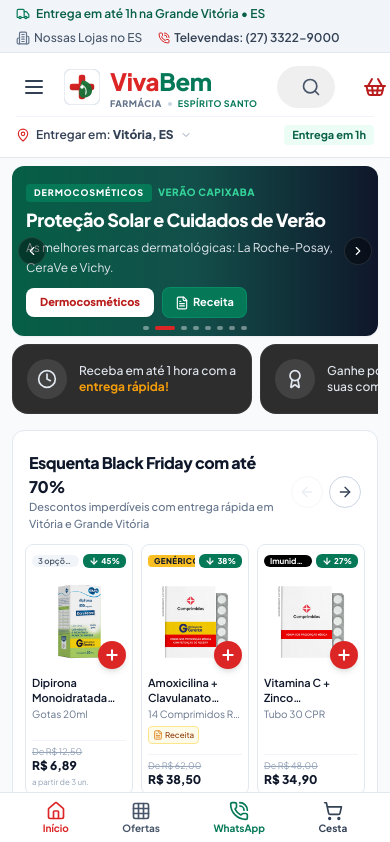
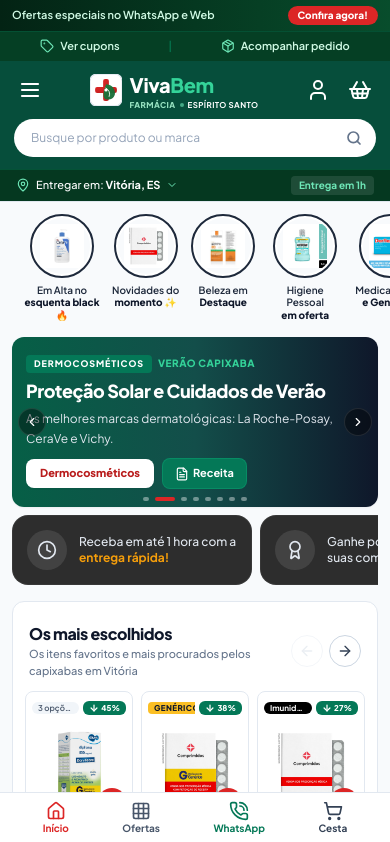
Before and after one commit to carolzinh427-beep/farm, a React (Vite) app: page / in a window 390 px wide. Shown: the top 842 px of the page. Built offline with nearby package versions, Linux system fonts and the light colour scheme.

Commit message:
feat(mobile): adapt Drogaria Rosario mobile aesthetic to VivaBem brand colors, logo, story bubbles and 'Os mais escolhidos' carousel

```diff
--- a/src/App.tsx
+++ b/src/App.tsx
@@ -4,6 +4,7 @@ import { Product, CartItem } from './types';
 import { Navbar } from './components/Navbar';
 import { HeroSlider } from './components/HeroSlider';
 import { BenefitStrip } from './components/BenefitStrip';
+import { StoryCategoryBubbles } from './components/StoryCategoryBubbles';
 import { ProductCard } from './components/ProductCard';
 import { ProductCarousel } from './components/ProductCarousel';
 import { CareBannerCarousel } from './components/CareBannerCarousel';
@@ -156,9 +157,12 @@ export const App: React.FC = () => {
         onSelectCategory={setSelectedCategory}
       />
 
-      {/* Hero Banner Slider & Quick Access */}
+      {/* Story Category Bubbles (Exact Rosário Aesthetic) & Hero Banner */}
       {selectedCategory === 'todos' && !searchQuery && (
         <>
+          <div className="max-w-7xl mx-auto px-2 sm:px-4">
+            <StoryCategoryBubbles onSelectCategory={setSelectedCategory} />
+          </div>
           <HeroSlider
             onOpenPrescription={() => setIsPrescriptionOpen(true)}
             onSelectCategory={setSelectedCategory}
@@ -176,12 +180,12 @@ export const App: React.FC = () => {
         {/* If user is browsing home (todos and no search) show Carousels with Drogasil Arrows */}
         {selectedCategory === 'todos' && !searchQuery ? (
           <>
-            {/* CAROUSEL 1: Esquenta Black Friday com até 70% (with ← and → arrows) */}
+            {/* CAROUSEL 1: Os mais escolhidos (Exact Rosário Title with ← and → arrows) */}
             <div className="bg-white rounded-xl sm:rounded-2xl p-3 sm:p-5 border border-slate-200 shadow-xs">
               <ProductCarousel
-                title="Esquenta Black Friday com até 70%"
-                subtitle={`Descontos imperdíveis com entrega rápida em ${selectedCity} e Grande Vitória`}
-                badge="Black Friday"
+                title="Os mais escolhidos"
+                subtitle={`Os itens favoritos e mais procurados pelos capixabas em ${selectedCity}`}
+                badge="Esquenta Black"
                 products={blackFridayDeals}
                 onAddToCart={handleAddToCart}
                 cartItems={cartItems}
--- a/src/components/Logo.tsx
+++ b/src/components/Logo.tsx
@@ -1,20 +1,26 @@
 import React from 'react';
 
-export const Logo: React.FC<{ className?: string; size?: 'sm' | 'md' | 'lg' }> = ({ className = '', size = 'md' }) => {
+export const Logo: React.FC<{
+  className?: string;
+  size?: 'sm' | 'md' | 'lg';
+  variant?: 'default' | 'white';
+}> = ({ className = '', size = 'md', variant = 'default' }) => {
   const iconSizes = {
     sm: 'w-7 h-7',
-    md: 'w-9 h-9',
-    lg: 'w-12 h-12'
+    md: 'w-8 h-8 sm:w-9 sm:h-9',
+    lg: 'w-11 h-11'
   };
 
   const textSizes = {
-    sm: 'text-lg',
-    md: 'text-2xl',
-    lg: 'text-3xl'
+    sm: 'text-base sm:text-lg',
+    md: 'text-xl sm:text-2xl',
+    lg: 'text-2xl sm:text-3xl'
   };
 
+  const isWhite = variant === 'white';
+
   return (
-    <div className={`flex items-center gap-2.5 select-none ${className}`}>
+    <div className={`flex items-center gap-2 select-none ${className}`}>
       {/* Red & Green Cross Emblem */}
       <div className={`${iconSizes[size]} flex-shrink-0 flex items-center justify-center`}>
         <svg viewBox="0 0 100 100" className="w-full h-full drop-shadow-xs">
@@ -47,13 +53,15 @@ export const Logo: React.FC<{ className?: string; size?: 'sm' | 'md' | 'lg' }> =
       {/* Typography */}
       <div className="flex flex-col leading-none">
         <div className="flex items-center font-black tracking-tight">
-          <span className={`text-red-600 ${textSizes[size]}`}>Viva</span>
-          <span className={`text-emerald-700 ${textSizes[size]}`}>Bem</span>
+          <span className={`${isWhite ? 'text-white' : 'text-red-600'} ${textSizes[size]}`}>Viva</span>
+          <span className={`${isWhite ? 'text-emerald-400' : 'text-emerald-700'} ${textSizes[size]}`}>Bem</span>
         </div>
-        <div className="flex items-center gap-1.5 mt-0.5">
-          <span className="text-[9px] tracking-wider uppercase font-extrabold text-slate-500">Farmácia</span>
-          <span className="w-1 h-1 rounded-full bg-slate-300"></span>
-          <span className="text-[9px] font-bold text-emerald-700 uppercase tracking-wider">
+        <div className="flex items-center gap-1 mt-0.5">
+          <span className={`text-[8px] sm:text-[9px] tracking-wider uppercase font-extrabold ${isWhite ? 'text-emerald-200/90' : 'text-slate-500'}`}>
+            Farmácia
+          </span>
+          <span className={`w-1 h-1 rounded-full ${isWhite ? 'bg-emerald-300/60' : 'bg-slate-300'}`}></span>
+          <span className={`text-[8px] sm:text-[9px] font-bold uppercase tracking-wider ${isWhite ? 'text-white' : 'text-emerald-700'}`}>
             Espírito Santo
           </span>
         </div>
--- a/src/components/Navbar.tsx
+++ b/src/components/Navbar.tsx
@@ -67,16 +67,132 @@ export const Navbar: React.FC<NavbarProps> = ({
 
   return (
     <header className="sticky top-0 z-40 bg-white border-b border-slate-200">
-      {/* 1. Top Informational Strip */}
+      {/* ======================================================== */}
+      {/* 1. MOBILE HEADER (DROGARIA ROSÁRIO AESTHETIC ADAPTED TO VIVABEM) */}
+      {/* ======================================================== */}
+      <div className="lg:hidden w-full">
+        {/* Top Promotional Bar with Red Pill Button */}
+        <div className="bg-gradient-to-r from-[#032314] via-[#053820] to-[#084D2C] text-white px-3 py-1.5 flex items-center justify-between text-[11px]">
+          <span className="font-semibold text-emerald-100 truncate pr-2">
+            Ofertas especiais no WhatsApp e Web
+          </span>
+          <button
+            onClick={() => onSelectCategory('ofertas')}
+            className="bg-red-600 hover:bg-red-700 active:scale-95 text-white font-black text-[10px] px-2.5 py-0.5 rounded-full shrink-0 shadow-xs cursor-pointer"
+          >
+            Confira agora!
+          </button>
+        </div>
+
+        {/* Sub-bar: 'Ver cupons' and 'Acompanhar pedido' */}
+        <div className="bg-[#053F24] text-emerald-100 px-4 py-1.5 flex items-center justify-around border-t border-emerald-700/30 text-[11px] font-semibold">
+          <button
+            onClick={() => onSelectCategory('ofertas')}
+            className="flex items-center gap-1.5 hover:text-white cursor-pointer"
+          >
+            <Tag className="w-3.5 h-3.5 text-emerald-300" />
+            <span>Ver cupons</span>
+          </button>
+          <span className="text-emerald-600/60">|</span>
+          <button
+            onClick={onOpenOrders}
+            className="flex items-center gap-1.5 hover:text-white cursor-pointer"
+          >
+            <Package className="w-3.5 h-3.5 text-emerald-300" />
+            <span>Acompanhar pedido</span>
+          </button>
+        </div>
+
+        {/* Main Brand Green Header Bar (Menu, White Logo, User, Basket) */}
+        <div className="bg-[#064E3B] px-3.5 pt-2.5 pb-3 text-white space-y-2.5">
+          <div className="flex items-center justify-between gap-2">
+            {/* Hamburger Button */}
+            <button
+              onClick={() => setMobileMenuOpen(!mobileMenuOpen)}
+              className="p-1 text-white hover:text-emerald-200 cursor-pointer"
+              aria-label="Abrir Menu"
+            >
+              {mobileMenuOpen ? <X className="w-6 h-6" /> : <Menu className="w-6 h-6 stroke-[2.2]" />}
+            </button>
+
+            {/* Farmácia VivaBem Logo (White Variant) */}
+            <a href="#" className="flex-shrink-0">
+              <Logo size="md" variant="white" />
+            </a>
+
+            {/* Right Icons: User Profile & Cart Basket */}
+            <div className="flex items-center gap-2.5">
+              <button
+                onClick={onOpenAuth}
+                className="p-1 text-white hover:text-emerald-200 cursor-pointer"
+                aria-label="Entrar ou cadastrar"
+              >
+                <User className="w-6 h-6 stroke-[2]" />
+              </button>
+
+              <button
+                onClick={onOpenCart}
+                className="p-1 text-white hover:text-emerald-200 relative cursor-pointer"
+                aria-label="Abrir Cesta"
+              >
+                <ShoppingBasket className="w-6 h-6 stroke-[2]" />
+                {totalItemsCount > 0 && (
+                  <span className="absolute -top-1 -right-1 bg-red-600 text-white font-black text-[9px] w-4 h-4 rounded-full flex items-center justify-center shadow-xs">
+                    {totalItemsCount}
+                  </span>
+                )}
+              </button>
+            </div>
+          </div>
+
+          {/* White Capsule Search Bar: 'Busque por produto ou marca' */}
+          <div className="relative w-full">
+            <input
+              type="text"
+              placeholder="Busque por produto ou marca"
+              value={searchQuery}
+              onChange={(e) => onSearchChange(e.target.value)}
+              className="w-full bg-white text-slate-800 placeholder:text-slate-400 pl-4 pr-10 py-2.5 rounded-full shadow-xs text-xs border border-transparent focus:outline-none focus:ring-2 focus:ring-emerald-400"
+            />
+            <button
+              className="absolute right-3.5 top-1/2 -translate-y-1/2 text-slate-500 hover:text-slate-800"
+              aria-label="Buscar"
+            >
+              <Search className="w-4 h-4 stroke-[2.5]" />
+            </button>
+          </div>
+        </div>
+
+        {/* Mobile Location Strip */}
+        <div className="bg-[#053820] text-emerald-100 px-4 py-1.5 flex items-center justify-between text-[11px] border-t border-emerald-700/40">
+          <button
+            onClick={onOpenLocation}
+            className="flex items-center gap-1.5 text-white font-medium cursor-pointer"
+          >
+            <MapPin className="w-3.5 h-3.5 text-emerald-300" />
+            <span>Entregar em: <strong>{selectedCity}, ES</strong></span>
+            <ChevronDown className="w-3 h-3 text-emerald-300" />
+          </button>
+          <span className="text-[10px] text-emerald-300 font-bold bg-white/10 px-2 py-0.5 rounded">
+            Entrega em 1h
+          </span>
+        </div>
+      </div>
+
+      {/* ======================================================== */}
+      {/* 2. DESKTOP HEADER (FULL DROGASIL / VIVABEM CAPACITIES) */}
+      {/* ======================================================== */}
+      <div className="hidden lg:block">
+        {/* Top Strip */}
         <div className="bg-slate-100 text-slate-700 text-xs py-1.5 px-4 border-b border-slate-200">
-        <div className="max-w-7xl mx-auto flex flex-wrap items-center justify-between gap-2">
+          <div className="max-w-7xl mx-auto flex items-center justify-between gap-2">
             <div className="flex items-center gap-3">
               <span className="flex items-center gap-1.5 font-semibold text-emerald-800">
                 <Truck className="w-3.5 h-3.5 text-emerald-700" />
                 Entrega em até 1h na Grande Vitória • ES
               </span>
-            <span className="hidden md:inline text-slate-300">|</span>
-            <span className="hidden md:flex items-center gap-1 text-slate-600">
+              <span className="text-slate-300">|</span>
+              <span className="flex items-center gap-1 text-slate-600">
                 <Clock className="w-3.5 h-3.5 text-slate-500" />
                 Plantão Farmacêutico 24 Horas
               </span>
@@ -85,12 +201,12 @@ export const Navbar: React.FC<NavbarProps> = ({
             <div className="flex items-center gap-4 text-xs">
               <button
                 onClick={onOpenLocation}
-              className="hover:text-red-700 flex items-center gap-1 text-slate-600 font-medium transition-colors"
+                className="hover:text-red-700 flex items-center gap-1 text-slate-600 font-medium transition-colors cursor-pointer"
               >
                 <Building2 className="w-3.5 h-3.5 text-slate-500" />
                 <span>Nossas Lojas no ES</span>
               </button>
-            <span className="hidden sm:inline text-slate-300">|</span>
+              <span className="text-slate-300">|</span>
               <a
                 href="tel:2733229000"
                 className="hover:text-red-700 flex items-center gap-1 text-slate-700 font-semibold transition-colors"
@@ -102,24 +218,14 @@ export const Navbar: React.FC<NavbarProps> = ({
           </div>
         </div>
 
-      {/* 2. Main Drogasil-Style Header Bar */}
+        {/* Main Desktop Header */}
         <div className="max-w-7xl mx-auto px-4 py-3 sm:py-3.5">
-        <div className="flex items-center justify-between gap-3 lg:gap-6">
-          {/* Mobile hamburger */}
-          <button
-            onClick={() => setMobileMenuOpen(!mobileMenuOpen)}
-            className="lg:hidden p-1.5 text-slate-700 hover:text-red-600 focus:outline-none"
-            aria-label="Abrir Menu"
-          >
-            {mobileMenuOpen ? <X className="w-6 h-6" /> : <Menu className="w-6 h-6" />}
-          </button>
-
-          {/* Brand Logo */}
+          <div className="flex items-center justify-between gap-6">
             <a href="#" className="flex-shrink-0">
               <Logo size="md" />
             </a>
 
-          {/* Search Bar (Rounded Pill with Magnifying Glass on the right) */}
+            {/* Search Bar */}
             <div className="flex-1 max-w-xl mx-2 relative">
               <div className="relative">
                 <input
@@ -138,12 +244,12 @@ export const Navbar: React.FC<NavbarProps> = ({
               </div>
             </div>
 
-          {/* 4 Signature Drogasil Action Items */}
-          <div className="hidden lg:flex items-center gap-5 xl:gap-7 flex-shrink-0">
-            {/* 1: Compra rápida com receita */}
+            {/* 4 Action Items */}
+            <div className="flex items-center gap-5 xl:gap-7 flex-shrink-0">
+              {/* Compra rápida */}
               <button
                 onClick={onOpenPrescription}
-              className="flex items-center gap-2 hover:opacity-80 transition-opacity text-left group"
+                className="flex items-center gap-2 hover:opacity-80 transition-opacity text-left group cursor-pointer"
               >
                 <div className="text-red-700 group-hover:scale-105 transition-transform">
                   <FileText className="w-6 h-6 stroke-[1.8]" />
@@ -154,10 +260,10 @@ export const Navbar: React.FC<NavbarProps> = ({
                 </div>
               </button>
 
-            {/* 2: Boas-vindas! Entrar ou cadastrar */}
+              {/* Boas-vindas! Entrar ou cadastrar */}
               <button
                 onClick={onOpenAuth}
-              className="flex items-center gap-2 hover:opacity-80 transition-opacity text-left group"
+                className="flex items-center gap-2 hover:opacity-80 transition-opacity text-left group cursor-pointer"
               >
                 <div className="text-red-700 group-hover:scale-105 transition-transform">
                   <User className="w-6 h-6 stroke-[1.8]" />
@@ -168,10 +274,10 @@ export const Navbar: React.FC<NavbarProps> = ({
                 </div>
               </button>
 
-            {/* 3: Acompanhar pedidos */}
+              {/* Acompanhar pedidos */}
               <button
                 onClick={onOpenOrders}
-              className="flex items-center gap-2 hover:opacity-80 transition-opacity text-left group"
+                className="flex items-center gap-2 hover:opacity-80 transition-opacity text-left group cursor-pointer"
               >
                 <div className="text-red-700 group-hover:scale-105 transition-transform">
                   <Package className="w-6 h-6 stroke-[1.8]" />
@@ -182,10 +288,10 @@ export const Navbar: React.FC<NavbarProps> = ({
                 </div>
               </button>
 
-            {/* 4: Cesta */}
+              {/* Cesta */}
               <button
                 onClick={onOpenCart}
-              className="flex items-center gap-2 hover:opacity-80 transition-opacity text-left group relative"
+                className="flex items-center gap-2 hover:opacity-80 transition-opacity text-left group relative cursor-pointer"
               >
                 <div className="text-red-700 group-hover:scale-105 transition-transform relative">
                   <ShoppingBasket className="w-6 h-6 stroke-[1.8]" />
@@ -203,42 +309,11 @@ export const Navbar: React.FC<NavbarProps> = ({
                 </div>
               </button>
             </div>
-
-          {/* Mobile Right: Cart Icon */}
-          <div className="flex lg:hidden items-center gap-2">
-            <button
-              onClick={onOpenCart}
-              className="p-2 text-red-700 hover:text-red-800 relative"
-              aria-label="Abrir Cesta"
-            >
-              <ShoppingBasket className="w-6 h-6 stroke-[2]" />
-              {totalItemsCount > 0 && (
-                <span className="absolute top-0 right-0 bg-red-600 text-white font-black text-[9px] w-4 h-4 rounded-full flex items-center justify-center">
-                  {totalItemsCount}
-                </span>
-              )}
-            </button>
           </div>
         </div>
 
-        {/* Mobile Delivery location bar */}
-        <div className="lg:hidden mt-2 pt-2 border-t border-slate-100 flex items-center justify-between text-xs">
-          <button
-            onClick={onOpenLocation}
-            className="flex items-center gap-1.5 text-slate-700 font-semibold"
-          >
-            <MapPin className="w-3.5 h-3.5 text-red-600" />
-            <span>Entregar em: <strong>{selectedCity}, ES</strong></span>
-            <ChevronDown className="w-3 h-3 text-slate-400" />
-          </button>
-          <span className="text-[11px] text-emerald-800 font-bold bg-emerald-50 px-2 py-0.5 rounded">
-            Entrega em 1h
-          </span>
-        </div>
-      </div>
-
-      {/* 3. Category Horizontal Ribbon */}
-      <nav className="hidden md:block border-t border-slate-200 bg-white">
+        {/* Category Horizontal Ribbon on Desktop */}
+        <nav className="border-t border-slate-200 bg-white">
           <div className="max-w-7xl mx-auto px-4">
             <div className="flex items-center gap-1 overflow-x-auto py-2 scrollbar-none text-xs font-semibold text-slate-600">
               {categories.map((cat) => {
@@ -248,7 +323,7 @@ export const Navbar: React.FC<NavbarProps> = ({
                   <button
                     key={cat.id}
                     onClick={() => onSelectCategory(cat.id)}
-                  className={`flex items-center gap-1.5 px-3 py-1.5 rounded-md whitespace-nowrap transition-colors ${
+                    className={`flex items-center gap-1.5 px-3 py-1.5 rounded-md whitespace-nowrap transition-colors cursor-pointer ${
                       active
                         ? 'bg-red-600 text-white font-bold'
                         : 'hover:bg-slate-100 text-slate-700 hover:text-red-700'
@@ -262,10 +337,11 @@ export const Navbar: React.FC<NavbarProps> = ({
             </div>
           </div>
         </nav>
+      </div>
 
-      {/* Mobile Drawer Menu */}
+      {/* Mobile Drawer Menu (When hamburger clicked) */}
       {mobileMenuOpen && (
-        <div className="md:hidden bg-white border-b border-slate-200 px-4 py-4 space-y-3 shadow-lg">
+        <div className="lg:hidden bg-white border-b border-slate-200 px-4 py-4 space-y-3 shadow-xl">
           <div className="grid grid-cols-2 gap-2 pb-3 border-b border-slate-100">
             <button
               onClick={() => { onOpenAuth(); setMobileMenuOpen(false); }}
--- /dev/null
+++ b/src/components/StoryCategoryBubbles.tsx
@@ -0,0 +1,92 @@
+import React from 'react';
+
+interface StoryBubble {
+  id: string;
+  label: string;
+  highlight?: string;
+  image: string;
+  category: string;
+}
+
+const BUBBLES: StoryBubble[] = [
+  {
+    id: 'esquenta',
+    label: 'Em Alta no',
+    highlight: 'esquenta black 🔥',
+    image: '/products/cerave.webp',
+    category: 'ofertas'
+  },
+  {
+    id: 'novidades',
+    label: 'Novidades do',
+    highlight: 'momento ✨',
+    image: '/products/redoxon.webp',
+    category: 'vitaminas'
+  },
+  {
+    id: 'beleza',
+    label: 'Beleza em',
+    highlight: 'Destaque',
+    image: '/products/anthelios.webp',
+    category: 'dermocosmeticos'
+  },
+  {
+    id: 'higiene',
+    label: 'Higiene Pessoal',
+    highlight: 'em oferta',
+    image: '/products/listerine.webp',
+    category: 'cuidados'
+  },
+  {
+    id: 'medicamentos',
+    label: 'Medicamentos',
+    highlight: 'e Genéricos',
+    image: '/products/dorflex.webp',
+    category: 'medicamentos'
+  },
+  {
+    id: 'bebe',
+    label: 'Mamãe e',
+    highlight: 'Bebê',
+    image: '/products/pampers.webp',
+    category: 'mamae-bebe'
+  }
+];
+
+interface StoryCategoryBubblesProps {
+  onSelectCategory: (category: string) => void;
+}
+
+export const StoryCategoryBubbles: React.FC<StoryCategoryBubblesProps> = ({ onSelectCategory }) => {
+  return (
+    <div className="w-full pt-3 pb-2 px-2 overflow-x-auto scrollbar-none touch-pan-x" style={{ overscrollBehaviorX: 'contain' }}>
+      <div className="flex items-start justify-between sm:justify-center gap-3 sm:gap-6 min-w-max px-2">
+        {BUBBLES.map((bubble) => (
+          <button
+            key={bubble.id}
+            onClick={() => onSelectCategory(bubble.category)}
+            className="flex flex-col items-center group cursor-pointer focus:outline-none flex-shrink-0"
+          >
+            {/* Story Circle with border (Exact Rosário Aesthetic) */}
+            <div className="w-16 h-16 sm:w-20 sm:h-20 rounded-full border-2 border-slate-800 p-0.5 bg-white shadow-xs group-hover:scale-105 group-active:scale-95 transition-all duration-200 overflow-hidden flex items-center justify-center">
+              <div className="w-full h-full rounded-full overflow-hidden bg-slate-50 flex items-center justify-center p-1.5">
+                <img
+                  src={bubble.image}
+                  alt={bubble.label}
+                  className="w-full h-full object-contain group-hover:scale-110 transition-transform duration-300"
+                  loading="lazy"
+                />
+              </div>
+            </div>
+
+            {/* Label below circle */}
+            <div className="text-[10px] sm:text-[11px] text-center text-slate-800 font-semibold max-w-[76px] leading-tight mt-1.5">
+              <span className="block">{bubble.label}</span>
+              <span className="block font-black text-slate-900">{bubble.highlight}</span>
+            </div>
+          </button>
+        ))}
+      </div>
+    </div>
+  );
+};
```
Lines whose indentation alone changed are shown as unchanged.
